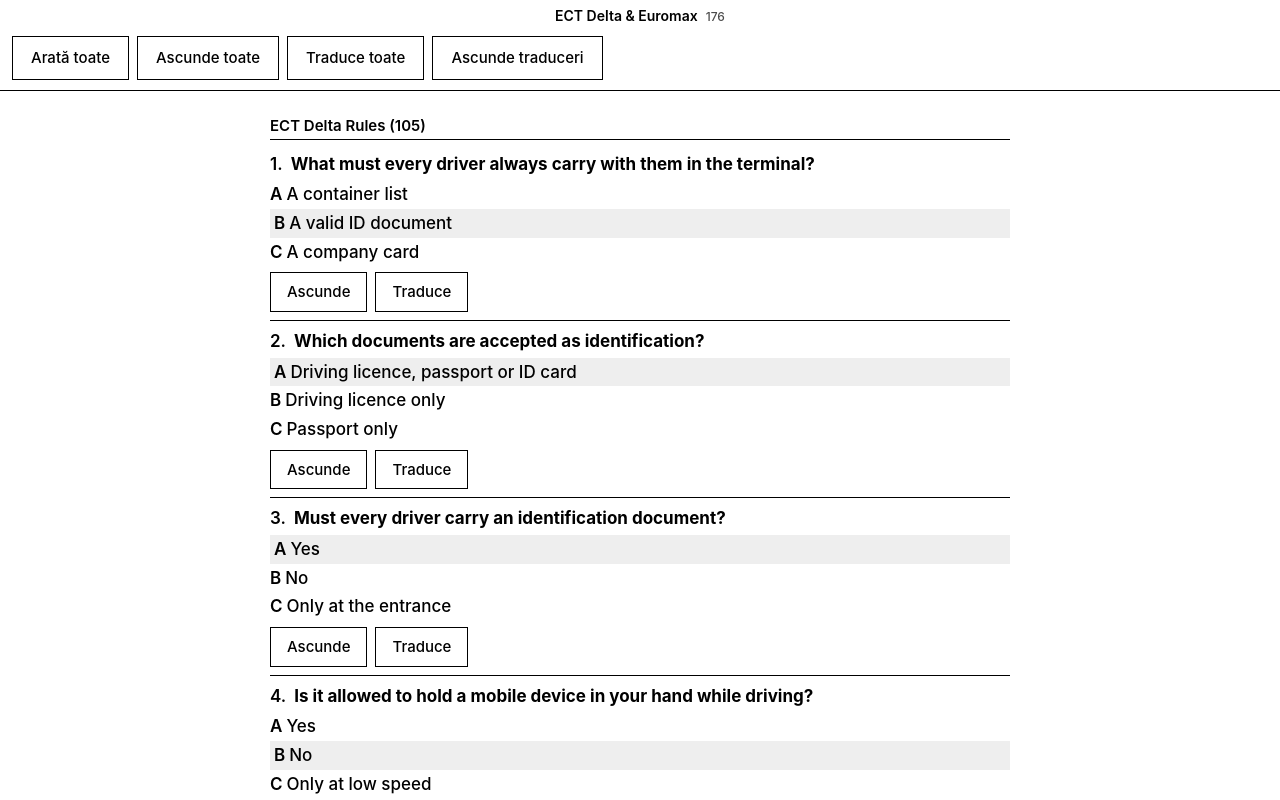
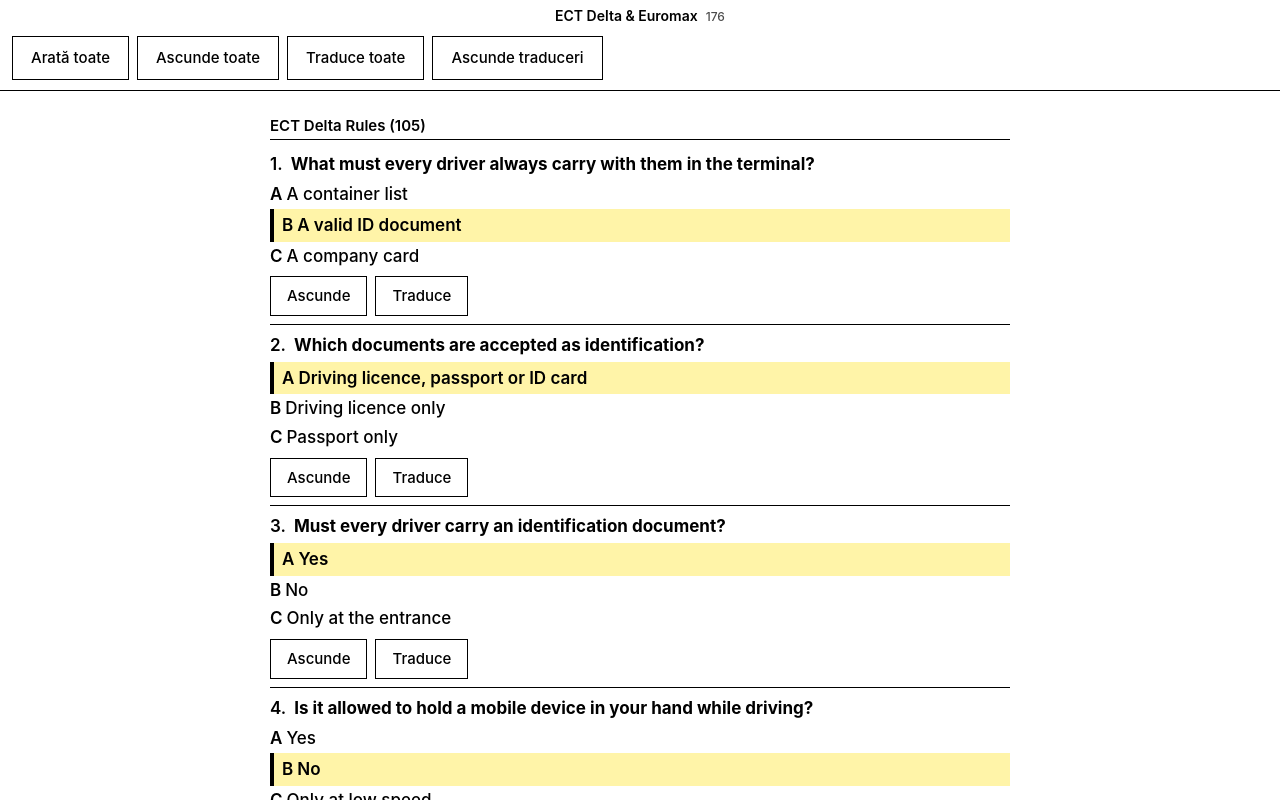
Before and after one commit to badcristian/ect-study, a plain HTML site: page index.html in a window 1280 px wide. Both pictures are taken after a click on the button "Arată toate". Shown: the top 800 px of the page. Drawn offline with Linux system fonts and the light colour scheme.

Commit message:
Update index.html

```diff
--- a/index.html
+++ b/index.html
@@ -131,8 +131,10 @@
   }
   ul.opts li { padding: 2px 0; }
   article.q.revealed ul.opts li[data-correct="1"] {
-    background: #eee;
-    padding: 2px 4px;
+    background: #fff4a8;
+    border-left: 4px solid #000;
+    padding: 4px 8px;
+    font-weight: 600;
   }
   .letter { font-weight: 600; margin-right: 4px; }
   .opt-text .ro {
```
